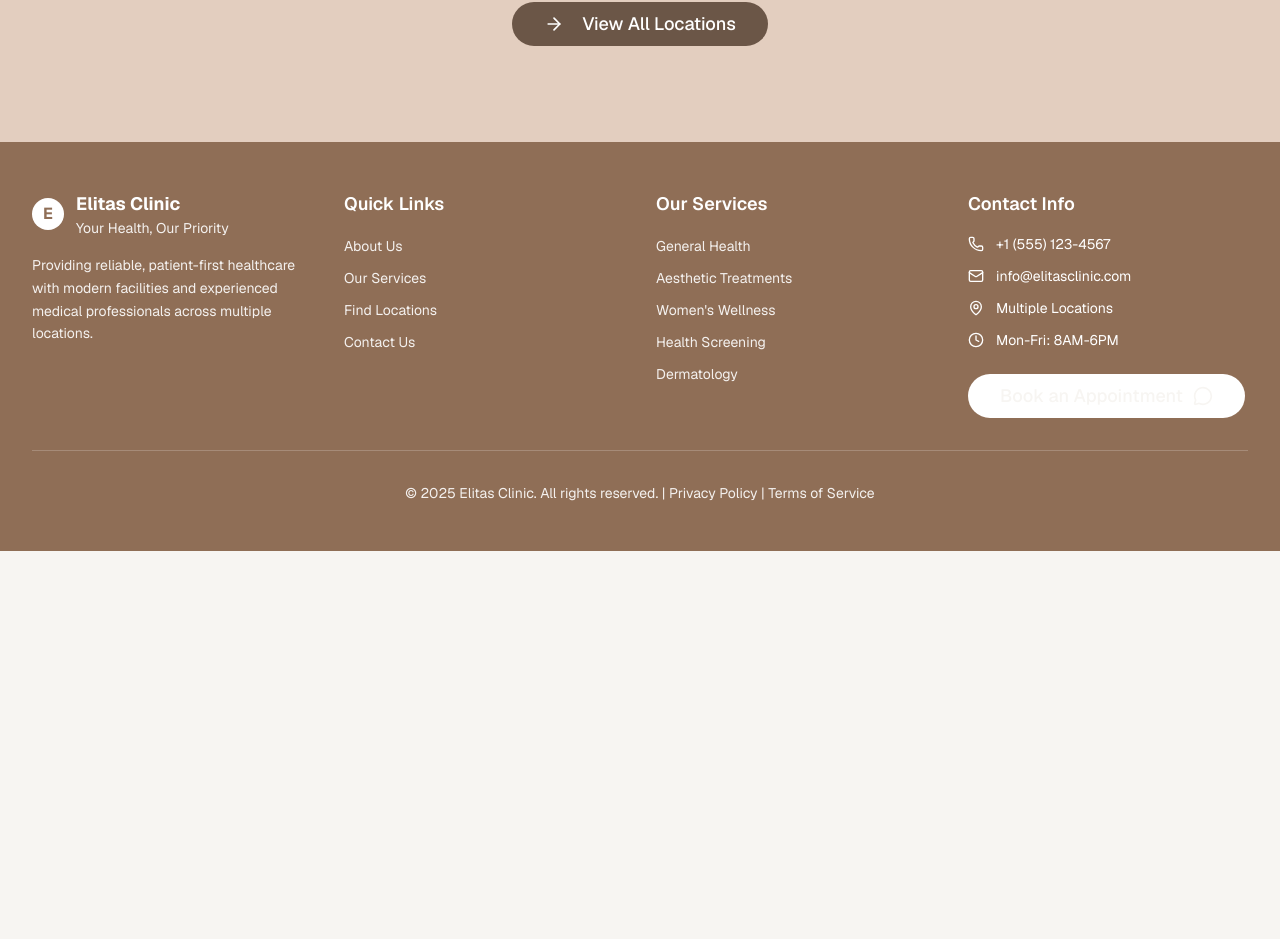
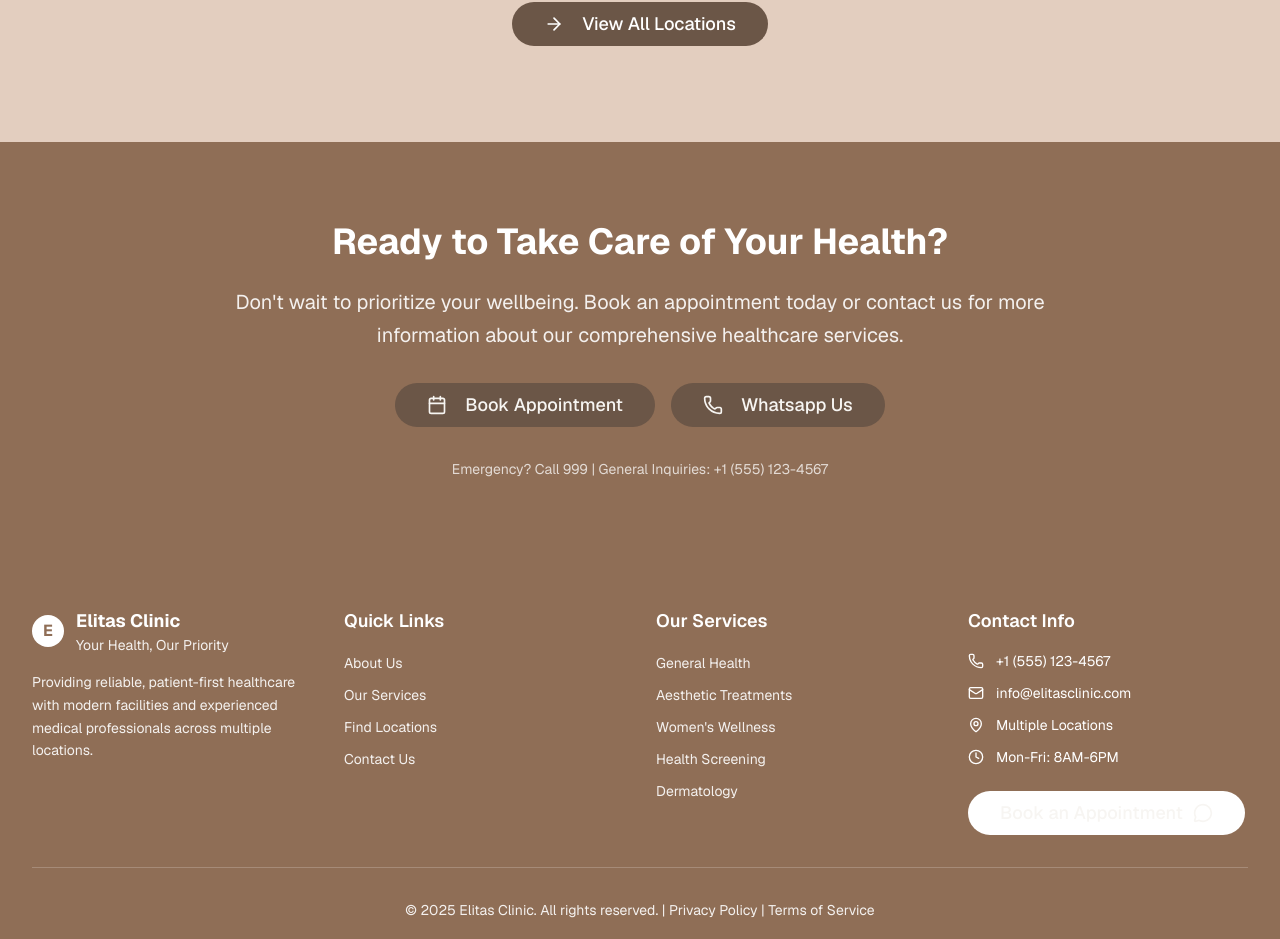
Before and after one commit to ifaridaiman/Elitas-web, a Next.js app: page / in a window 1280 px wide. Shown: the part 2134-3073 px from the top of the page. Before the commit the page ends 2685 px from the top, so only its background shows below. Built offline with nearby package versions, Linux system fonts and the light colour scheme.

Commit message:
update homepage

```diff
--- /dev/null
+++ b/src/app/_partials/CtaFooter.tsx
@@ -0,0 +1,53 @@
+'use client'
+import React from "react"
+import Button from "@/components/ui/Button"
+import { Calendar, Phone } from "lucide-react"
+import { useRouter } from "next/navigation"
+
+const CtaFooter = () => {
+    const router = useRouter();
+
+    return (
+        <section className="py-20 bg-healthcare-primary text-white">
+            <div className="max-w-4xl mx-auto text-center px-4 sm:px-6 lg:px-8" data-aos="fade-up">
+                <h2 className="text-4xl font-bold mb-6">
+                    Ready to Take Care of Your Health?
+                </h2>
+                <p className="text-xl opacity-90 mb-8 leading-relaxed">
+                    Don't wait to prioritize your wellbeing. Book an appointment today or contact us
+                    for more information about our comprehensive healthcare services.
+                </p>
+
+                <div className="flex flex-col sm:flex-row gap-4 justify-center" data-aos="fade-up" data-aos-delay="200">
+                    <Button
+                        title="Book Appointment"
+                        className="bg-healthcare-primary text-healthcare-primary hover:bg-gray-100 rounded-healthcare"
+                        onClick={() => {
+                            router.push("/branches");
+                        }}
+                        size="lg"
+                        leftIcon={<Calendar className="h-5 w-5 mr-2" />}
+                    />
+
+                    <Button
+                        title="Whatsapp Us"
+                        className="bg-healthcare-primary text-healthcare-primary hover:bg-gray-100 rounded-healthcare"
+                        onClick={() => {
+                            router.push("/branches");
+                        }}
+                        size="lg"
+                        leftIcon={<Phone className="h-5 w-5 mr-2" />}
+                    />
+
+
+                </div>
+
+                <div className="mt-8 text-sm opacity-75" data-aos="fade-up" data-aos-delay="400">
+                    <p>Emergency? Call 999 | General Inquiries: +1 (555) 123-4567</p>
+                </div>
+            </div>
+        </section>
+    )
+}
+
+export default CtaFooter
--- a/src/app/page.tsx
+++ b/src/app/page.tsx
@@ -1,4 +1,5 @@
 import BranchLocator from "./_partials/BranchLocator";
+import CtaFooter from "./_partials/CtaFooter";
 import HeroBanner from "./_partials/HeroBanner";
 import ServicesHighlight from "./_partials/ServicesHighlight";
 
@@ -10,6 +11,7 @@ const HomePage = () => {
       <HeroBanner />
       <ServicesHighlight />
       <BranchLocator />
+      <CtaFooter />
     </div>
   );
 };
```
